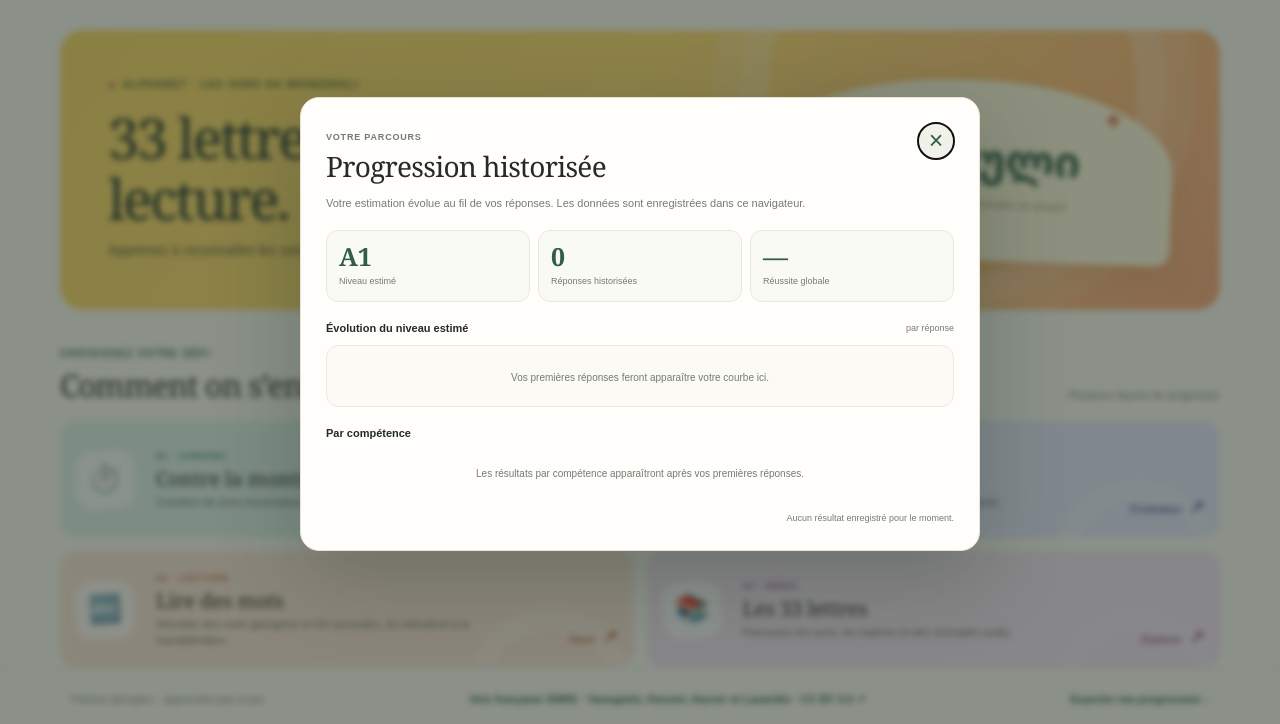
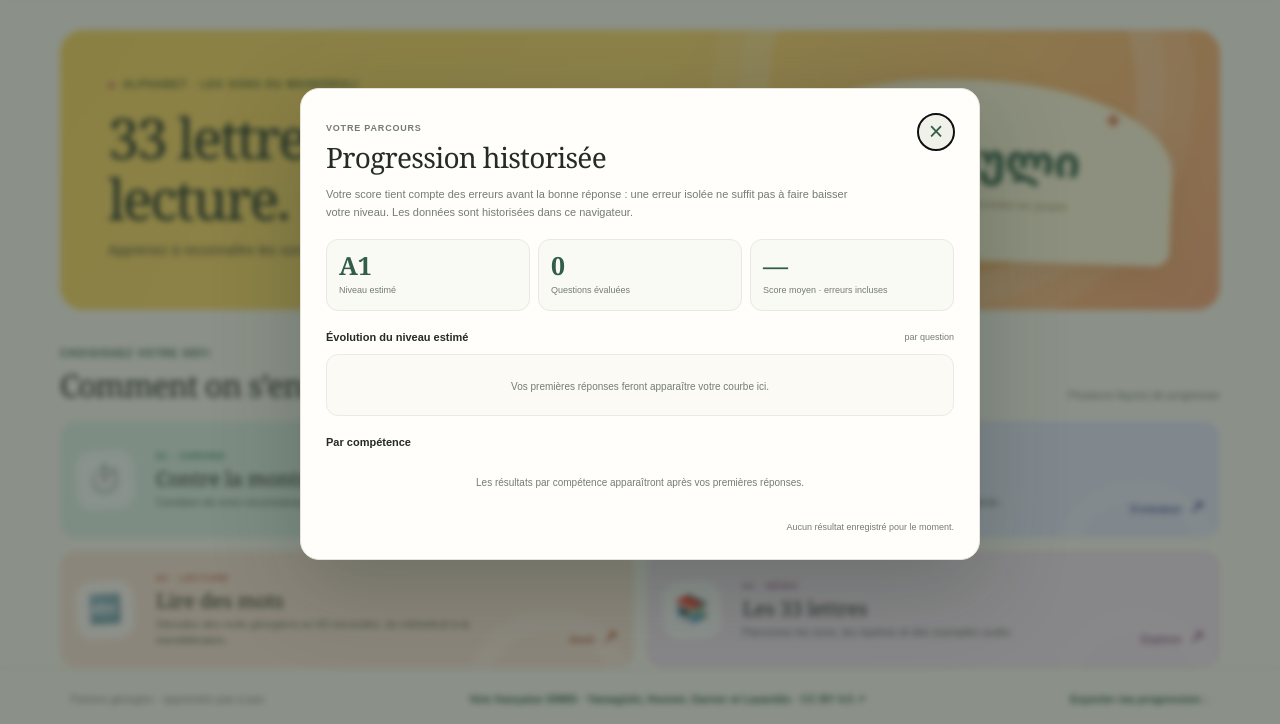
Before and after one commit to apachot/parlons-georgien, a Flask app: page /alphabet in a window 1280 px wide, after a click that opens the changed part. Shown: the part 76-800 px from the top of the page. Run offline with Flask 3, Linux system fonts and the light colour scheme.

Commit message:
Score answers by question with partial credit

```diff
--- a/app/static/learning-profile.js
+++ b/app/static/learning-profile.js
@@ -15,6 +15,14 @@
     if (rating < 1700) return 'C1';
     return 'C2';
   };
+  const hysteresisLevel = (rating, previous) => {
+    let index = Math.max(0, LEVELS.indexOf(previous || levelFromRating(rating)));
+    const upThresholds = [900, 1100, 1300, 1500, 1700];
+    const margin = 60;
+    while (index < LEVELS.length - 1 && rating >= upThresholds[index] + margin) index += 1;
+    while (index > 0 && rating < upThresholds[index - 1] - margin) index -= 1;
+    return LEVELS[index];
+  };
   const normalizeLevel = raw => {
     const match = String(raw || '').match(/A1|A2|B1|B2|C1|C2/);
     return match ? match[0] : 'A1';
@@ -22,10 +30,12 @@
   const readProfile = () => {
     try {
       const data = JSON.parse(localStorage.getItem(STORAGE_KEY) || '{}');
-      return {ratings: data.ratings || {}, history: Array.isArray(data.history) ? data.history : []};
-    } catch (_) { return {ratings: {}, history: []}; }
+      return {ratings: data.ratings || {}, history: Array.isArray(data.history) ? data.history : [],
+        levels: data.levels || {}, overallLevel: data.overallLevel || null, pending: data.pending || {}};
+    } catch (_) { return {ratings: {}, history: [], levels: {}, overallLevel: null, pending: {}}; }
   };
   let profile = readProfile();
+  const activeQuestion = {};
   const skillForUrl = url => {
     const path = new URL(url, location.href).pathname;
     if (path.includes('/alphabet')) return 'alphabet';
@@ -35,7 +45,8 @@
     if (path.includes('/dialogue')) return 'dialogues';
     if (path.includes('/comprehension')) return 'comprehension';
     if (path.includes('/reading')) return 'reading';
-    if (path.includes('/quiz') || path.includes('/answer')) return 'mixed';
+    if (path.endsWith('/quiz')) return 'vocabulary';
+    if (path.endsWith('/answer')) return 'mixed';
     return 'mixed';
   };
   const overallRating = () => {
@@ -43,12 +54,13 @@
     if (!ratings.length) return 800;
     return Math.round(ratings.reduce((sum, item) => sum + item.value, 0) / ratings.length);
   };
+  const overallLevel = () => hysteresisLevel(overallRating(), profile.overallLevel);
   window.getEstimatedCefr = skill => {
-    const personalRating = skill && profile.ratings[skill]?.count ? profile.ratings[skill].value : overallRating();
-    return levelFromRating(personalRating);
+    if (skill && profile.levels[skill]) return profile.levels[skill];
+    return overallLevel();
   };
   window.getAdaptiveCefr = skill => {
-    const overall = levelFromRating(overallRating());
+    const overall = overallLevel();
     const personal = window.getEstimatedCefr(skill);
     return LEVELS[Math.max(LEVELS.indexOf(overall), LEVELS.indexOf(personal))];
   };
@@ -60,9 +72,9 @@
     const value = document.querySelector('#learner-level-value');
     if (!value) return;
     const answered = profile.history.length;
-    value.textContent = levelFromRating(overallRating());
+    value.textContent = overallLevel();
     document.querySelector('#learner-level-caption').textContent = answered
-      ? `${answered} réponse${answered === 1 ? '' : 's'} prise${answered === 1 ? '' : 's'} en compte`
+      ? `${answered} question${answered === 1 ? '' : 's'} évaluée${answered === 1 ? '' : 's'}`
       : 'À confirmer';
   };
   const currentExerciseLevel = () => {
@@ -70,22 +82,48 @@
       .find(item => !item.classList.contains('hidden') && item.dataset.difficulty);
     return normalizeLevel(panel?.dataset.difficulty || document.querySelector('#exercise-level-value')?.textContent);
   };
-  const recordAnswer = (skill, correct) => {
-    if (typeof correct !== 'boolean') return;
-    const level = currentExerciseLevel();
-    // Seed a newly observed skill from the current overall estimate so the
-    // first question in that skill cannot force a learner back to A1.
+  const questionKey = (skill, id) => `${skill}:${id}`;
+  const scoreQuestion = (skill, id, solved) => {
+    const key = questionKey(skill, id);
+    const question = profile.pending[key];
+    if (!question || (question.wrong < 1 && !solved)) return;
+    const score = 1 / (question.wrong + 1);
     const rating = profile.ratings[skill] || {value: overallRating(), count: 0, correct: 0};
-    const difficulty = POINTS[level];
-    const expected = 1 / (1 + (10 ** ((difficulty - rating.value) / 400)));
+    const expected = 1 / (1 + (10 ** ((POINTS[question.level] - rating.value) / 400)));
     const k = rating.count < 10 ? 40 : 24;
-    rating.value = Math.max(600, Math.min(2200, Math.round(rating.value + k * ((correct ? 1 : 0) - expected))));
+    rating.value = Math.max(600, Math.min(2200, Math.round(rating.value + k * (score - expected))));
     rating.count += 1;
-    rating.correct += Number(correct);
+    rating.correct += score;
     profile.ratings[skill] = rating;
-    profile.history.push({at: new Date().toISOString(), skill, level, correct, rating: overallRating()});
+    profile.levels[skill] = hysteresisLevel(rating.value, profile.levels[skill] || levelFromRating(rating.value));
+    profile.overallLevel = hysteresisLevel(overallRating(), profile.overallLevel || levelFromRating(overallRating()));
+    profile.history.push({at: new Date().toISOString(), skill, level: question.level,
+      correct: solved, score, attempts: question.wrong + (solved ? 1 : 0), wrong: question.wrong,
+      rating: overallRating()});
+    delete profile.pending[key];
     if (profile.history.length > 5000) profile.history.splice(0, profile.history.length - 5000);
     saveProfile();
+  };
+  const trackQuestionAnswer = (skill, id, correct) => {
+    if (typeof correct !== 'boolean' || id === undefined || id === null) return;
+    const key = questionKey(skill, id);
+    if (!profile.pending[key]) profile.pending[key] = {wrong: 0, level: currentExerciseLevel()};
+    if (correct) scoreQuestion(skill, id, true);
+    else {
+      profile.pending[key].wrong += 1;
+      saveProfile();
+    }
+  };
+  const trackNextQuestion = (skill, id) => {
+    if (id === undefined || id === null) return;
+    const nextId = String(id);
+    const previousId = activeQuestion[skill];
+    if (previousId && previousId !== nextId) scoreQuestion(skill, previousId, false);
+    Object.keys(profile.pending).forEach(key => {
+      const prefix = `${skill}:`;
+      if (key.startsWith(prefix) && key !== questionKey(skill, nextId)) scoreQuestion(skill, key.slice(prefix.length), false);
+    });
+    activeQuestion[skill] = nextId;
   };
   const installAnswerHistory = () => {
     if (window.__learningProfileFetchWrapped) return;
@@ -97,16 +135,32 @@
         const request = args[0];
         const url = typeof request === 'string' || request instanceof URL ? request : request.url;
         const method = (args[1]?.method || request?.method || 'GET').toUpperCase();
-        if (method === 'POST' && /\/answer(?:\?|$)/.test(new URL(url, location.href).pathname)) {
-          const body = await response.clone().json();
-          const payload = typeof args[1]?.body === 'string' ? JSON.parse(args[1].body) : {};
-          let skill = skillForUrl(url);
-          if (skill === 'mixed') {
-            const kind = String(payload.kind || payload.type || '').toLowerCase();
-            if (kind.includes('alphabet') || kind.includes('letter')) skill = 'alphabet';
-            else if (kind.includes('vocab') || kind.includes('match') || kind.includes('order')) skill = 'vocabulary';
+        const parsedUrl = new URL(url, location.href);
+        const payload = typeof args[1]?.body === 'string' ? JSON.parse(args[1].body) : {};
+        let skill = skillForUrl(url);
+        const kind = String(payload.kind || payload.type || parsedUrl.searchParams.get('kind') || parsedUrl.searchParams.get('exercise') || '').toLowerCase();
+        if (parsedUrl.pathname.endsWith('/quiz')) {
+          skill = kind.includes('alphabet') || kind.includes('letter') ? 'alphabet' : 'vocabulary';
+        } else if (skill === 'mixed') {
+          if (kind.includes('alphabet') || kind.includes('letter')) skill = 'alphabet';
+          else if (kind.includes('vocab') || kind.includes('match') || kind.includes('order') || kind.includes('type')) skill = 'vocabulary';
+          else if (parsedUrl.pathname.endsWith('/answer')) skill = 'vocabulary';
+        }
+        const path = parsedUrl.pathname;
+        const isQuestionRequest = method === 'GET' && (
+          path.endsWith('/next') || path.endsWith('/quiz') || path.endsWith('/true-false') ||
+          path.endsWith('/order') || path.endsWith('/exam')
+        );
+        if (response.ok && isQuestionRequest) {
+          const item = await response.clone().json();
+          if (item.id !== undefined) trackNextQuestion(skill, item.id);
+        }
+        if (method === 'POST' && /\/answer(?:\?|$)/.test(path)) {
+          const result = await response.clone().json();
+          const id = payload.index === undefined ? payload.id : `${payload.id}:${payload.index}`;
+          if (response.ok && typeof result.correct === 'boolean' && id !== undefined) {
+            trackQuestionAnswer(skill, id, result.correct);
           }
-          if (response.ok && typeof body.correct === 'boolean') recordAnswer(skill, body.correct);
         }
       } catch (_) { /* A history write must never interrupt an exercise. */ }
       return response;
@@ -137,18 +191,21 @@
     }).join('');
     const firstDate = new Date(history[0].at).toLocaleDateString('fr-FR', {day:'numeric', month:'short'});
     const lastDate = new Date(history.at(-1).at).toLocaleDateString('fr-FR', {day:'numeric', month:'short'});
-    target.innerHTML = `<svg viewBox="0 0 ${width} ${height}" role="img" aria-label="Évolution du niveau estimé du ${firstDate} au ${lastDate}, sur ${history.length} réponses"><g class="chart-grid">${grid}</g><polyline points="${points}"/><circle cx="${x(history.length-1)}" cy="${y(values.at(-1))}" r="5"/></svg><div class="progress-chart-caption"><span>${firstDate} → ${lastDate} · ${history.length} réponses</span><b>${levelFromRating(values.at(-1))}</b></div>`;
+    target.innerHTML = `<svg viewBox="0 0 ${width} ${height}" role="img" aria-label="Évolution du niveau estimé du ${firstDate} au ${lastDate}, sur ${history.length} questions"><g class="chart-grid">${grid}</g><polyline points="${points}"/><circle cx="${x(history.length-1)}" cy="${y(values.at(-1))}" r="5"/></svg><div class="progress-chart-caption"><span>${firstDate} → ${lastDate} · ${history.length} questions</span><b>${overallLevel()}</b></div>`;
   };
   const renderDialog = () => {
     const total = profile.history.length;
-    const correct = profile.history.filter(item => item.correct).length;
+    const earned = profile.history.reduce((sum, item) => sum + (Number.isFinite(item.score) ? item.score : Number(Boolean(item.correct))), 0);
     const recent = profile.history.slice(-30);
-    const accuracy = total ? Math.round(correct * 100 / total) : 0;
-    document.querySelector('#progress-summary').innerHTML = `<div><b>${levelFromRating(overallRating())}</b><span>Niveau estimé</span></div><div><b>${total}</b><span>Réponses historisées</span></div><div><b>${total ? `${accuracy}%` : '—'}</b><span>Réussite globale</span></div>`;
+    const accuracy = total ? Math.round(earned * 100 / total) : 0;
+    document.querySelector('#progress-summary').innerHTML = `<div><b>${overallLevel()}</b><span>Niveau estimé</span></div><div><b>${total}</b><span>Questions évaluées</span></div><div><b>${total ? `${accuracy}%` : '—'}</b><span>Score moyen · erreurs incluses</span></div>`;
     const skills = document.querySelector('#progress-skills');
     const entries = Object.entries(profile.ratings).filter(([, rating]) => rating.count).sort((a,b) => b[1].count-a[1].count);
-    skills.innerHTML = entries.length ? entries.map(([skill, rating]) => `<div class="progress-skill"><span>${esc(SKILL_NAMES[skill] || skill)}</span><b>${levelFromRating(rating.value)}</b><span>${rating.count} réponse${rating.count === 1 ? '' : 's'}</span><i><em style="width:${Math.round(rating.correct*100/rating.count)}%"></em></i><small>${Math.round(rating.correct*100/rating.count)}% correct</small></div>`).join('') : '<div class="progress-empty">Les résultats par compétence apparaîtront après vos premières réponses.</div>';
-    document.querySelector('#progress-period').textContent = recent.length ? `sur ${recent.length} réponses récentes` : '';
+    skills.innerHTML = entries.length ? entries.map(([skill, rating]) => {
+      const score = Math.round(rating.correct * 100 / rating.count);
+      return `<div class="progress-skill"><span>${esc(SKILL_NAMES[skill] || skill)}</span><b>${window.getEstimatedCefr(skill)}</b><span>${rating.count} question${rating.count === 1 ? '' : 's'}</span><i><em style="width:${score}%"></em></i><small>${score}% du score parfait</small></div>`;
+    }).join('') : '<div class="progress-empty">Les résultats par compétence apparaîtront après vos premières réponses.</div>';
+    document.querySelector('#progress-period').textContent = recent.length ? `sur ${recent.length} questions récentes` : '';
     const first = profile.history[0]?.at;
     const last = profile.history.at(-1)?.at;
     const period = document.querySelector('#progress-history');
--- a/app/templates/base.html
+++ b/app/templates/base.html
@@ -21,13 +21,13 @@
 </aside>
 <dialog class="progress-dialog" id="progress-dialog" aria-labelledby="progress-title">
   <div class="progress-dialog-head"><div><span class="exercise-level-kicker">Votre parcours</span><h2 id="progress-title">Progression historisée</h2></div><button class="progress-close" type="button" aria-label="Fermer">×</button></div>
-  <p class="progress-dialog-intro">Votre estimation évolue au fil de vos réponses. Les données sont enregistrées dans ce navigateur.</p>
+  <p class="progress-dialog-intro">Votre score tient compte des erreurs avant la bonne réponse : une erreur isolée ne suffit pas à faire baisser votre niveau. Les données sont historisées dans ce navigateur.</p>
   <div class="progress-summary" id="progress-summary"></div>
-  <section class="progress-chart-section"><div class="progress-section-title"><b>Évolution du niveau estimé</b><span>par réponse</span></div><div id="progress-chart" class="progress-chart"></div></section>
+  <section class="progress-chart-section"><div class="progress-section-title"><b>Évolution du niveau estimé</b><span>par question</span></div><div id="progress-chart" class="progress-chart"></div></section>
   <section class="progress-skills-section"><div class="progress-section-title"><b>Par compétence</b><span id="progress-period"></span></div><div id="progress-skills"></div></section>
   <div class="progress-history" id="progress-history"></div>
 </dialog>
 <script src="{{ url_for('static', filename='app.js') }}?v=skip-next-v1" defer></script>
-<script src="{{ url_for('static', filename='learning-profile.js') }}?v=adaptive-v2" defer></script>
+<script src="{{ url_for('static', filename='learning-profile.js') }}?v=partial-score-v1" defer></script>
 {% block scripts %}{% endblock %}
 </body></html>
```
